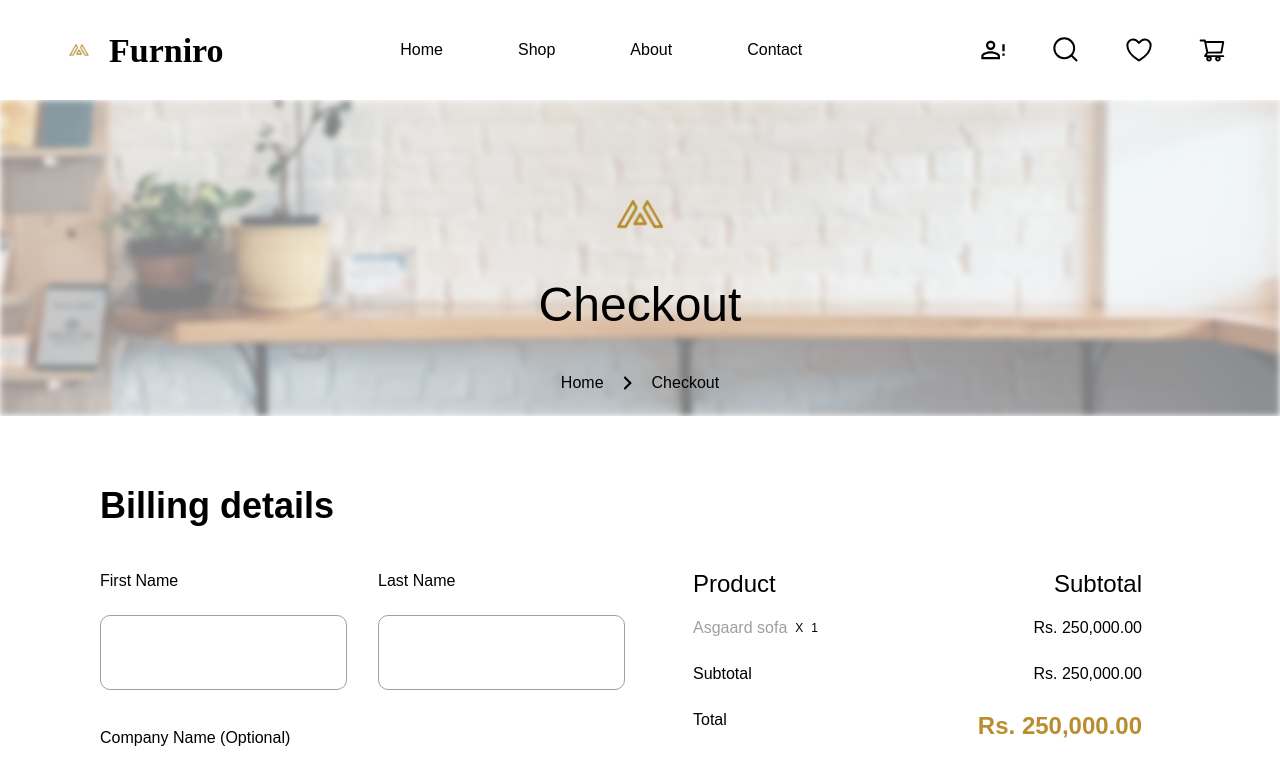
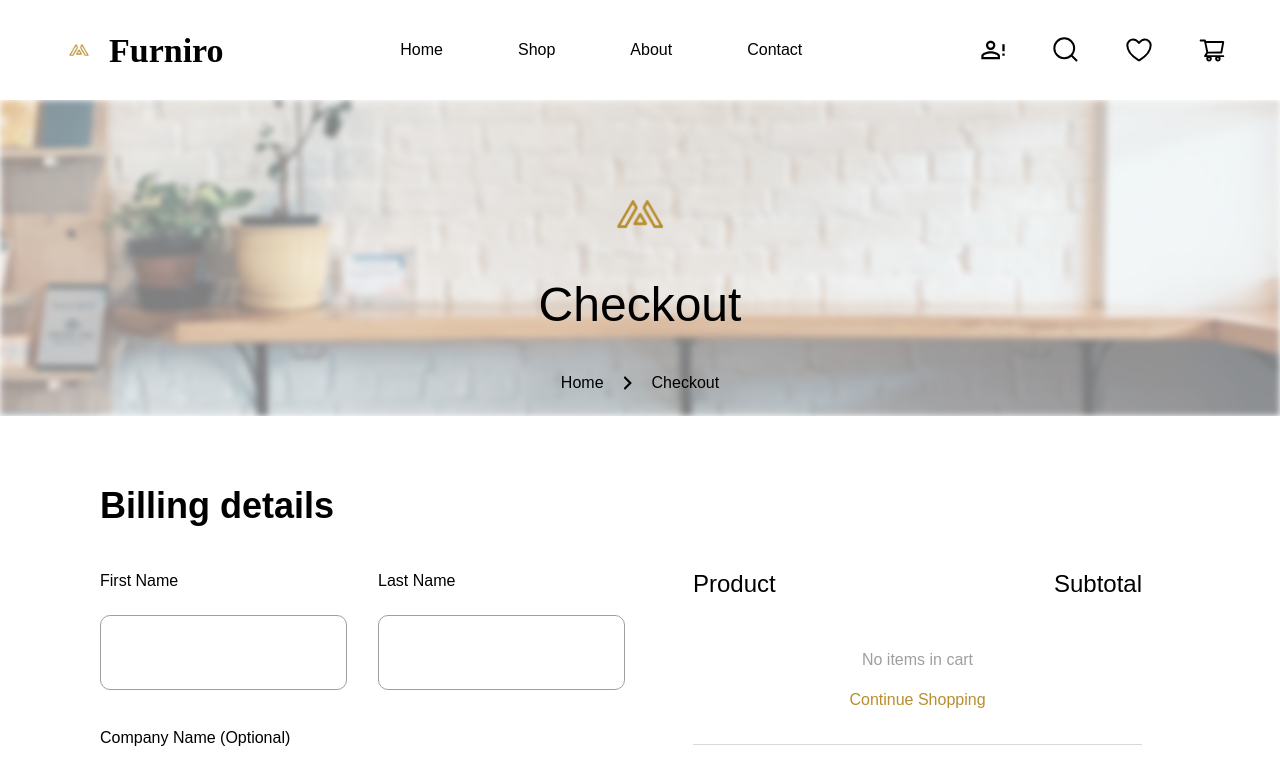
Before and after one commit to rishit-exe/E-Commerce-Website, a Next.js app: page /checkout in a window 1280 px wide. Shown: the top 770 px of the page. Built offline with nearby package versions, Linux system fonts and the light colour scheme.

Commit message:
fix: realtime checkout tab as per cart
- Removed dummy data on checkout page
- Made the checkout realtime synced to cart

```diff
--- a/app/cart/page.tsx
+++ b/app/cart/page.tsx
@@ -210,8 +210,8 @@ export default function Cart() {
 
             {/* Check Out Button */}
             <div className="flex justify-center">
-              <a href="/checkout">
-                <button className="border border-black rounded-[15px] w-full sm:w-[222px] h-12 sm:h-14 lg:h-[58.95px] text-[18px] sm:text-[20px] text-black font-normal hover:bg-black hover:text-white transition-colors">
+              <a href="/checkout" className="w-full sm:w-auto">
+                <button className="border border-black rounded-[15px] w-full sm:w-[222px] h-14 sm:h-14 lg:h-[58.95px] text-[20px] sm:text-[20px] text-black font-normal hover:bg-black hover:text-white transition-colors">
                   Check Out
                 </button>
               </a>
--- a/app/checkout/page.tsx
+++ b/app/checkout/page.tsx
@@ -5,9 +5,22 @@ import Image from 'next/image';
 import Header from '@/components/Header';
 import Footer from '@/components/Footer';
 import FeaturesSection from '@/components/FeaturesSection';
+import { useCart } from '@/context/CartContext';
 
 export default function Checkout() {
+  const { cartItems } = useCart();
   const [paymentMethod, setPaymentMethod] = useState('bank-transfer');
+
+  const parsePrice = (priceString: string | number): number => {
+    const str = typeof priceString === 'string' ? priceString : String(priceString);
+    const cleaned = str.replace(/[^\d]/g, '');
+    return parseFloat(cleaned) || 0;
+  };
+
+  const total = cartItems.reduce((sum, item) => {
+    const price = parsePrice(item.price);
+    return sum + (price * item.quantity);
+  }, 0);
 
   return (
     <div className="bg-white min-h-screen">
@@ -210,27 +223,43 @@ export default function Checkout() {
                 <h3 className="font-medium text-[20px] sm:text-[24px] text-black">Subtotal</h3>
               </div>
 
-              {/* Product Item */}
-              <div className="flex justify-between mb-5 sm:mb-[22px]">
+              {/* Product Items */}
+              {cartItems.length === 0 ? (
+                <div className="text-center py-8">
+                  <p className="text-[#9F9F9F] text-[16px] mb-4">No items in cart</p>
+                  <a href="/shop" className="text-[#B88E2F] hover:underline">Continue Shopping</a>
+                </div>
+              ) : (
+                <>
+                  {cartItems.map((item) => {
+                    const itemPrice = parsePrice(item.price);
+                    const itemSubtotal = itemPrice * item.quantity;
+
+                    return (
+                      <div key={item.id} className="flex justify-between mb-5 sm:mb-[22px]">
                         <div className="flex items-center gap-2">
-                  <span className="text-[#9F9F9F] text-[14px] sm:text-[16px]">Asgaard sofa</span>
+                          <span className="text-[#9F9F9F] text-[14px] sm:text-[16px]">{item.title}</span>
                           <span className="font-medium text-[12px] text-black">X</span>
-                  <span className="font-medium text-[12px] text-black">1</span>
+                          <span className="font-medium text-[12px] text-black">{item.quantity}</span>
                         </div>
-                <span className="font-light text-[14px] sm:text-[16px] text-black">Rs. 250,000.00</span>
+                        <span className="font-light text-[14px] sm:text-[16px] text-black">Rp {itemSubtotal.toLocaleString('id-ID')}</span>
                       </div>
+                    );
+                  })}
 
                   {/* Subtotal */}
                   <div className="flex justify-between mb-5 sm:mb-[22px]">
                     <span className="text-[14px] sm:text-[16px] text-black">Subtotal</span>
-                <span className="font-light text-[14px] sm:text-[16px] text-black">Rs. 250,000.00</span>
+                    <span className="font-light text-[14px] sm:text-[16px] text-black">Rp {total.toLocaleString('id-ID')}</span>
                   </div>
 
                   {/* Total */}
                   <div className="flex justify-between mb-6 sm:mb-[35px]">
                     <span className="text-[14px] sm:text-[16px] text-black">Total</span>
-                <span className="font-bold text-[20px] sm:text-[24px] text-[#B88E2F]">Rs. 250,000.00</span>
+                    <span className="font-bold text-[20px] sm:text-[24px] text-[#B88E2F]">Rp {total.toLocaleString('id-ID')}</span>
                   </div>
+                </>
+              )}
 
               {/* Divider */}
               <div className="w-full h-px bg-[#D9D9D9] mb-5 sm:mb-[22px]"></div>
```
Lines whose indentation alone changed are shown as unchanged.
